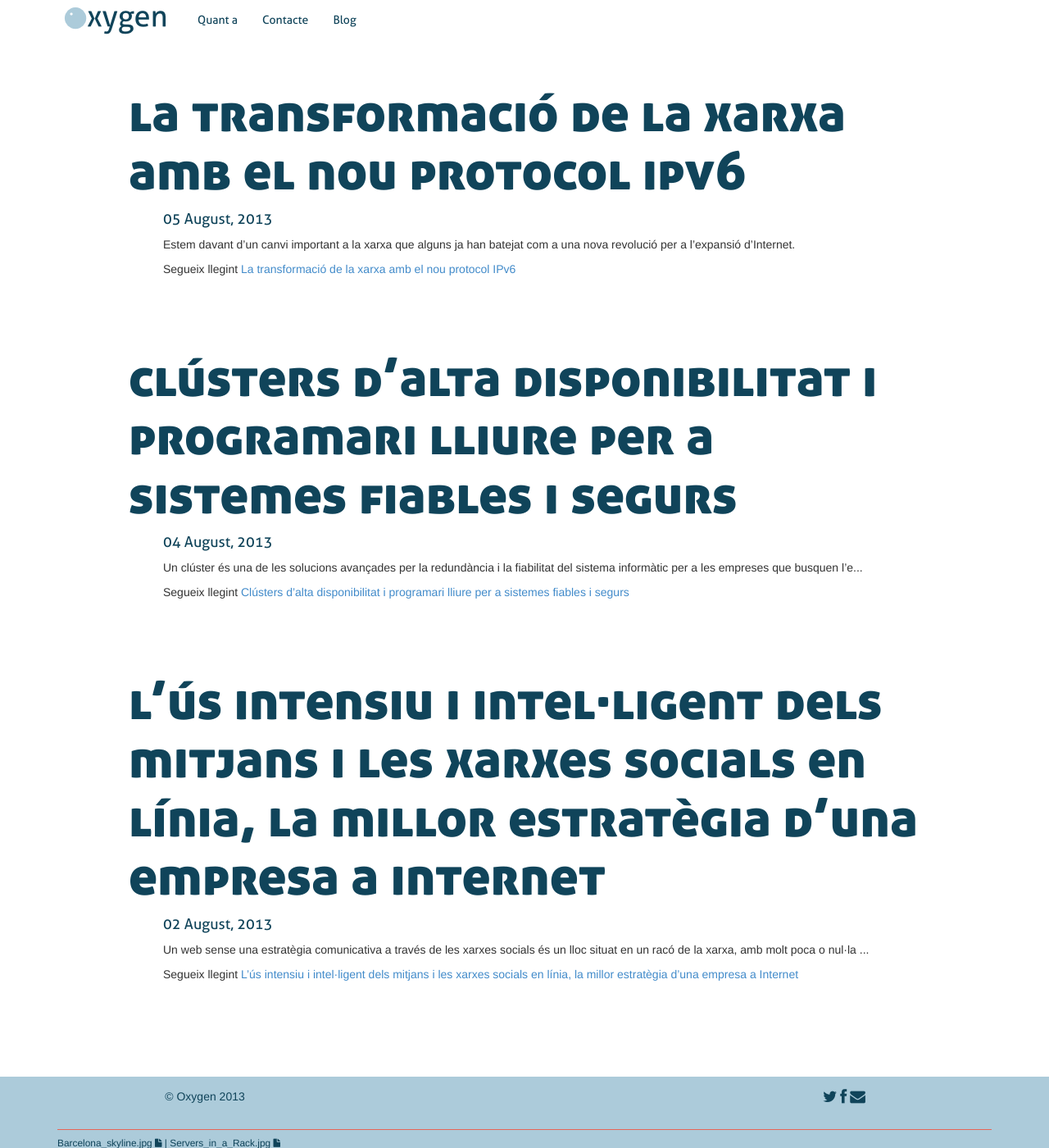
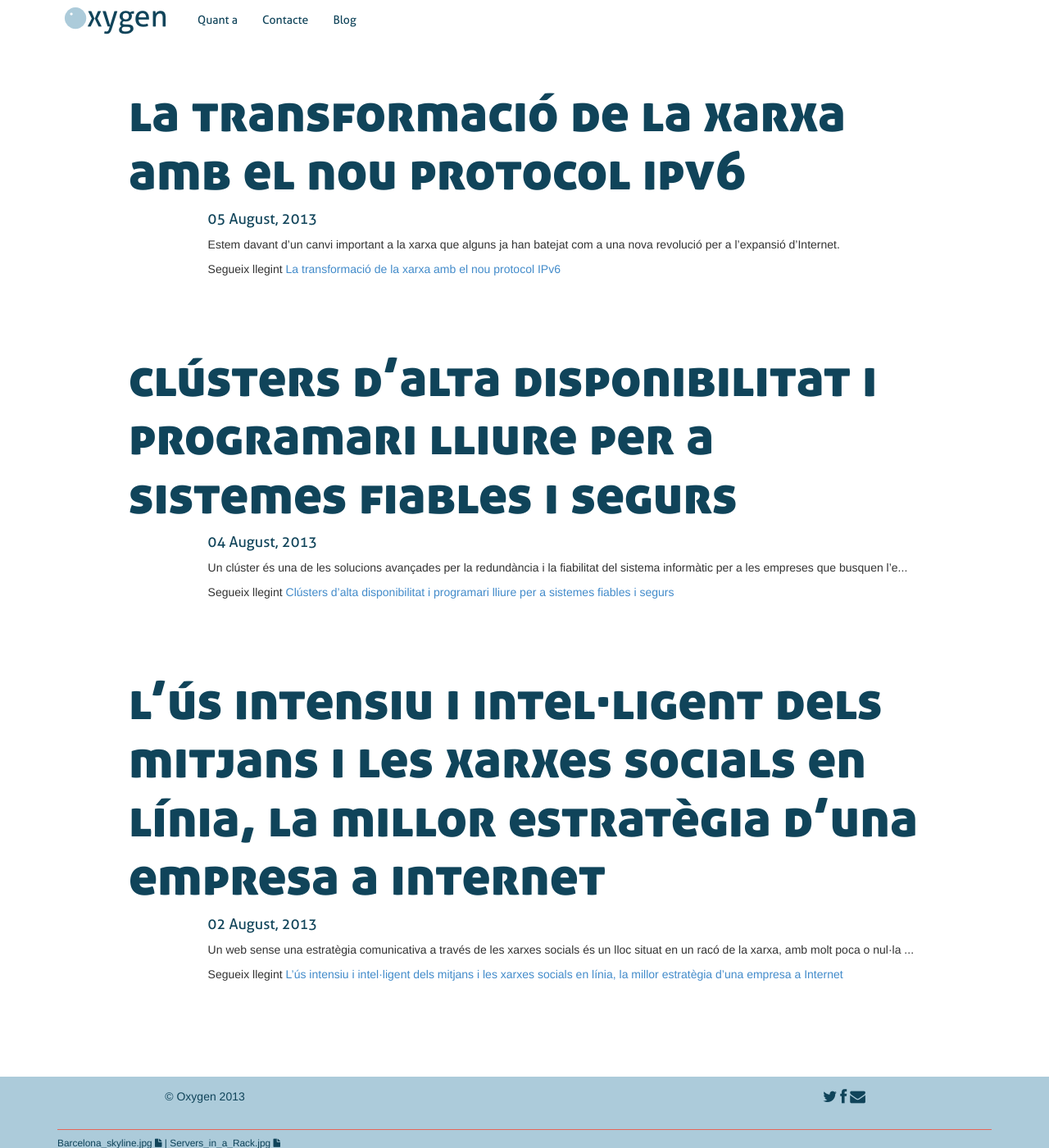
Before and after one commit to freecates/freecates.github.io, a Jekyll site: the page built from blog/index.html, in a window 1280 px wide and 1400 px high, scrolled down 192 px. Shown: the whole window at 82% size. Built offline with Jekyll 4.4.1, drawn with Linux system fonts in a browser that asks for light colours; nearby versions of some CDN libraries; library files that are not in the unit come from our copies; Markdown is read by kramdown in place of the engine named in the settings.

Commit message:
rfent els titulars per al responsiu.

```diff
--- a/assets/css/app.css
+++ b/assets/css/app.css
@@ -155,11 +155,11 @@
 }
 
 .card .card-title {
-  font-size: 6.5rem;
+  font-size: 3.5rem;
 }
 
 .card .card-content {
-  padding-left: 3em;
+  padding-left: 10%;
 }
 
 .card:hover {
@@ -238,3 +238,9 @@
     white-space: pre-wrap;
 }
 }
+
+@media (min-width: 768px) {
+  .card .card-title {
+  font-size: 6.5rem;
+}
+}
--- a/index.html
+++ b/index.html
@@ -49,7 +49,7 @@
 				</div>
 				<div class="col-md-6">
 					<div class="row">
-						<div class="hidden-sx col-sm-2 col-md-2">
+						<div class="hidden-xs col-sm-2 col-md-2">
 							<p>
 								<img class="molecula" src="{{ site.base_url }}/assets/img/oxygen-ico-taronja.png" data-src481="{{ site.base_url }}/assets/img/oxygen-ico-taronja-96.png" data-src961="{{ site.base_url }}/assets/img/oxygen-ico-taronja-51.png" data-src1025="{{ site.base_url }}/assets/img/oxygen-ico-taronja-70.png" />
 							</p>
```
